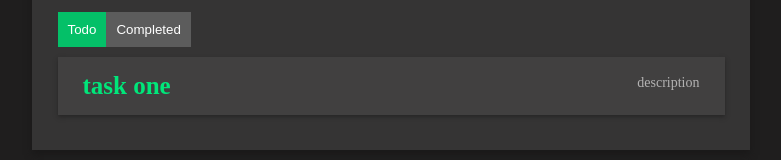
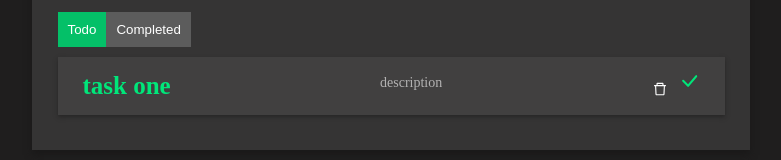
Before and after one commit to iamBlissMedik/react-todo-refresh, a React (Vite) app: page / in a window 1280 px wide. Shown: the part 221-381 px from the top of the page, without its empty margins (249-1030 px from the left). Built offline with nearby package versions, Linux system fonts and the light colour scheme.

Commit message:
react icons

```diff
--- a/src/App.jsx
+++ b/src/App.jsx
@@ -1,4 +1,6 @@
 import { useState } from "react";
+import { AiOutlineDelete } from "react-icons/ai";
+import { BsCheckLg } from "react-icons/bs";
 import "./App.css";
 function App() {
   const [isCompleteScreen, SetIsCompleteScreen] = useState(false);
@@ -42,6 +44,10 @@
             <div className="todo-list-item">
               <h3>task one</h3>
               <p>description</p>
+              <div>
+                <AiOutlineDelete className="delete-icon" />
+                <BsCheckLg className="check-icon"/>
+              </div>
             </div>
           </div>
         </div>
```
